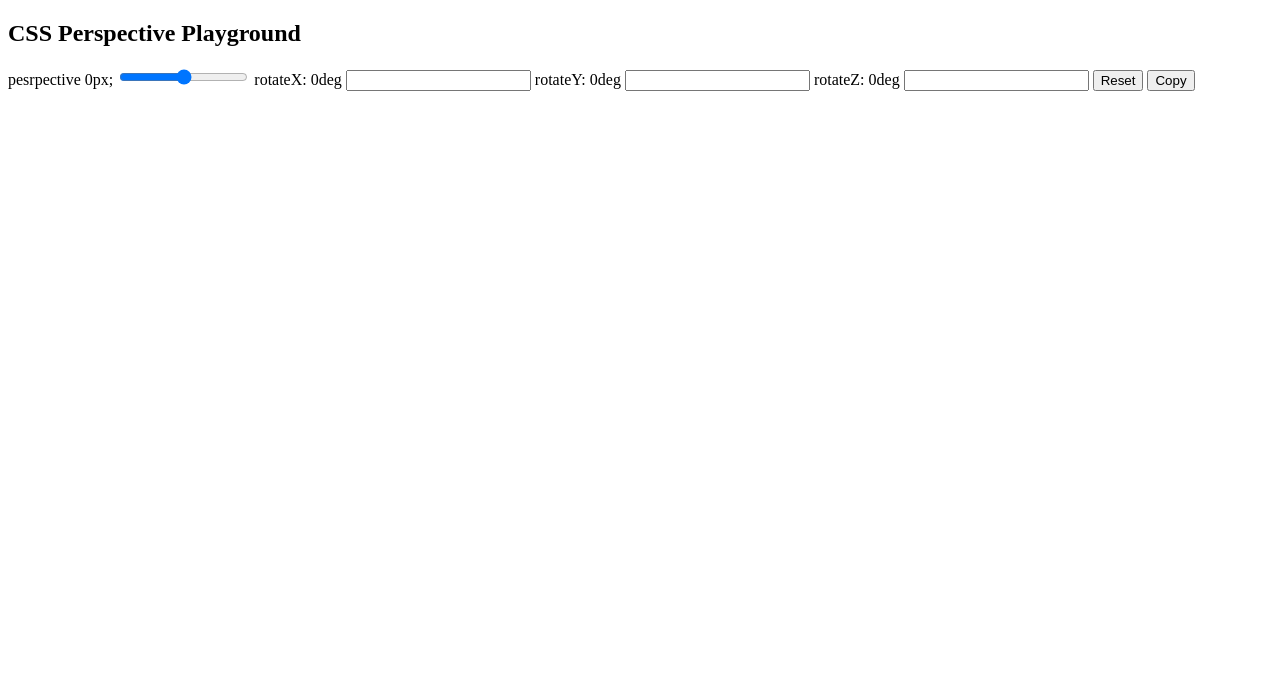
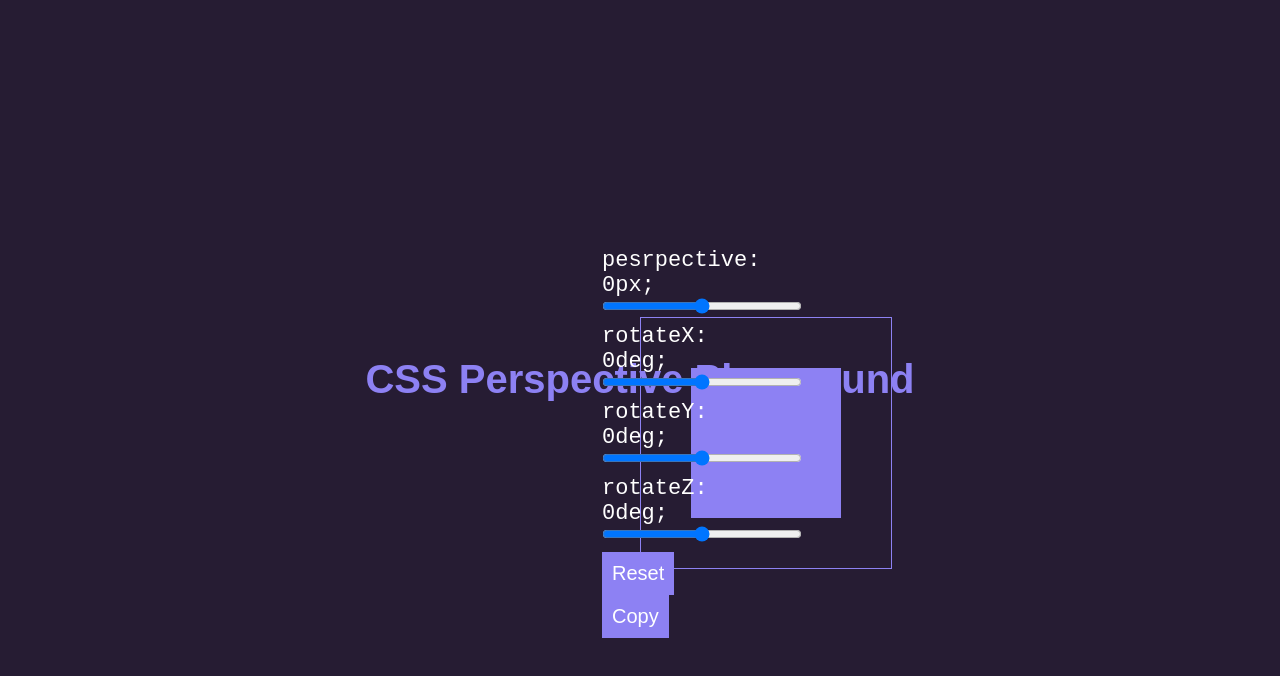
Before and after one commit to zaberzz/playground, a plain HTML site: page index.html in a window 1280 px wide. Drawn offline with nearby package versions, Linux system fonts and the light colour scheme.

Commit message:
creating CSS file

```diff
--- a/index.html
+++ b/index.html
@@ -12,14 +12,14 @@
         <main>
             <section class="setting">
                 <div class="setting-container">
-                    <label>pesrpective 0px;</label>
+                    <label>pesrpective: 0px;</label>
                     <input type="range" min="0" max="999">
-                    <label>rotateX: 0deg</label>
-                    <input type="rang" min="-180" max="180">
-                    <label>rotateY: 0deg</label>
-                    <input type="rang" min="-180" max="180">
-                    <label>rotateZ: 0deg</label>
-                    <input type="rang" min="-180" max="180">
+                    <label>rotateX: 0deg;</label>
+                    <input type="range" min="-180" max="180">
+                    <label>rotateY: 0deg;</label>
+                    <input type="range" min="-180" max="180">
+                    <label>rotateZ: 0deg;</label>
+                    <input type="range" min="-180" max="180">
                     <button type="button">Reset</button>
                     <button type="button">Copy</button>
                 </div>
--- a/main.css
+++ b/main.css
@@ -0,0 +1,72 @@
+html{
+    box-sizing: border-box;
+    width: 100%;
+    height: 100%;
+}
+*,
+*:before,
+*:after{
+    box-sizing: inherit;
+    padding: 0;
+    margin: 0;
+}
+body{
+    font-family: sans-serif;
+    height: 100%;
+    margin: 0;
+    background: #261c33;
+    overflow: hidden;
+    display: flex;
+    align-items: center;
+    justify-content: center;
+}
+h2{
+    color: #8d81f3;
+    text-align: center;
+    font-size: 40px;
+    margin: 20px;
+}
+main{
+    display: flex;
+    justify-content: space-around;
+    align-items: center;
+    height: 42px;
+    max-width: 76px;
+    margin: 0 auto;
+    font-family: monospace, sans-serif;
+    font-size: 22px;
+}
+main label{
+    display: block;
+}
+main input[type="range"]{
+    display: block;
+    margin-bottom: 10px;
+    width: 200px;
+}
+section.setting{
+    width: 50%;
+    z-index: 2;
+}
+.box-container{
+    padding: 50px;
+    border: 1px solid #8d81f3
+}
+.box{
+    width: 150px;
+    height: 150px;
+    background: #8d81f3;
+}
+button{
+    background-color: #8d81f3;
+    color: #fff;
+    display: inline-block;
+    font-size: 20px;
+    padding: 10px;
+    outline: none;
+    border: none;
+    margin-right: 10px;
+}
+label{
+    color: #fff;
+}
```
